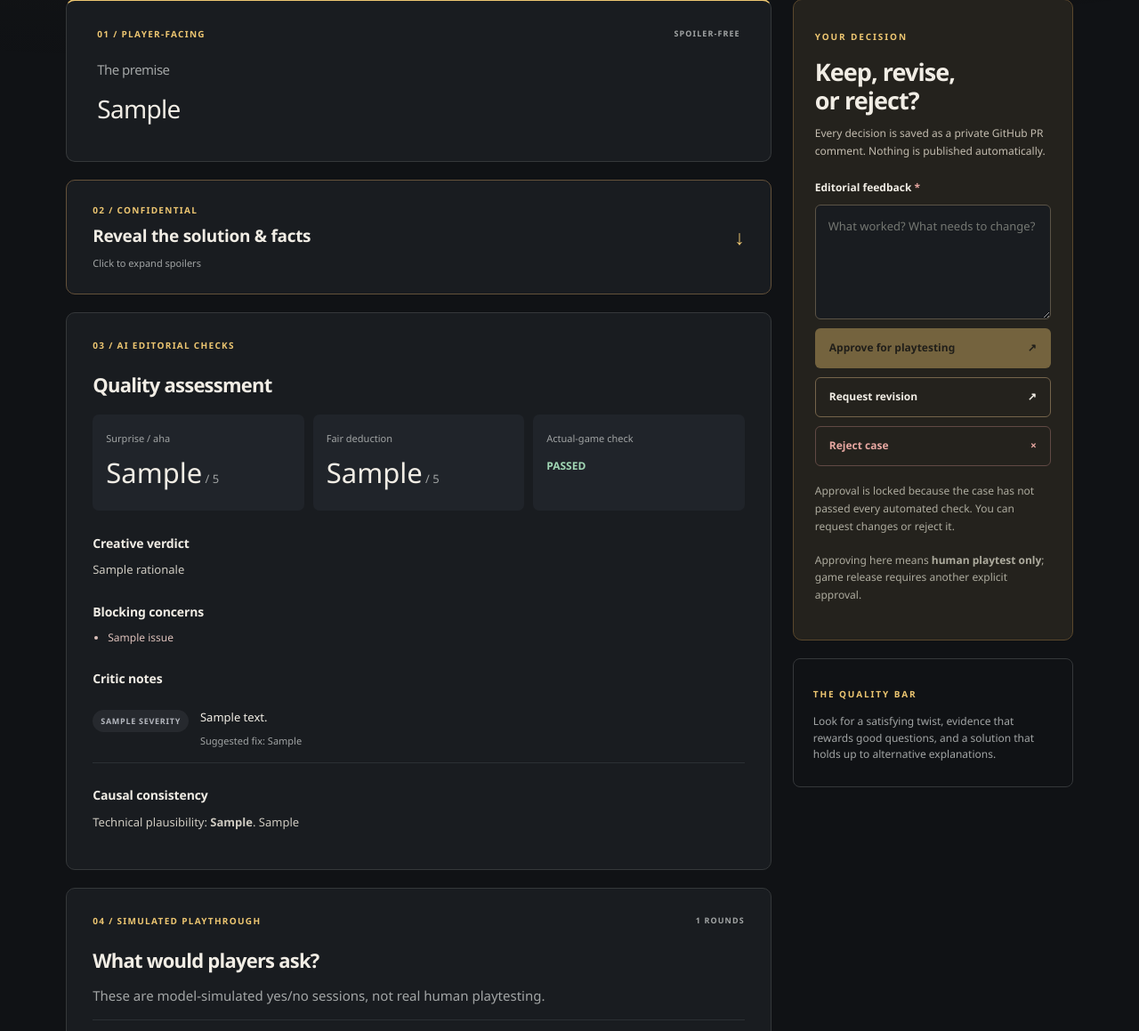
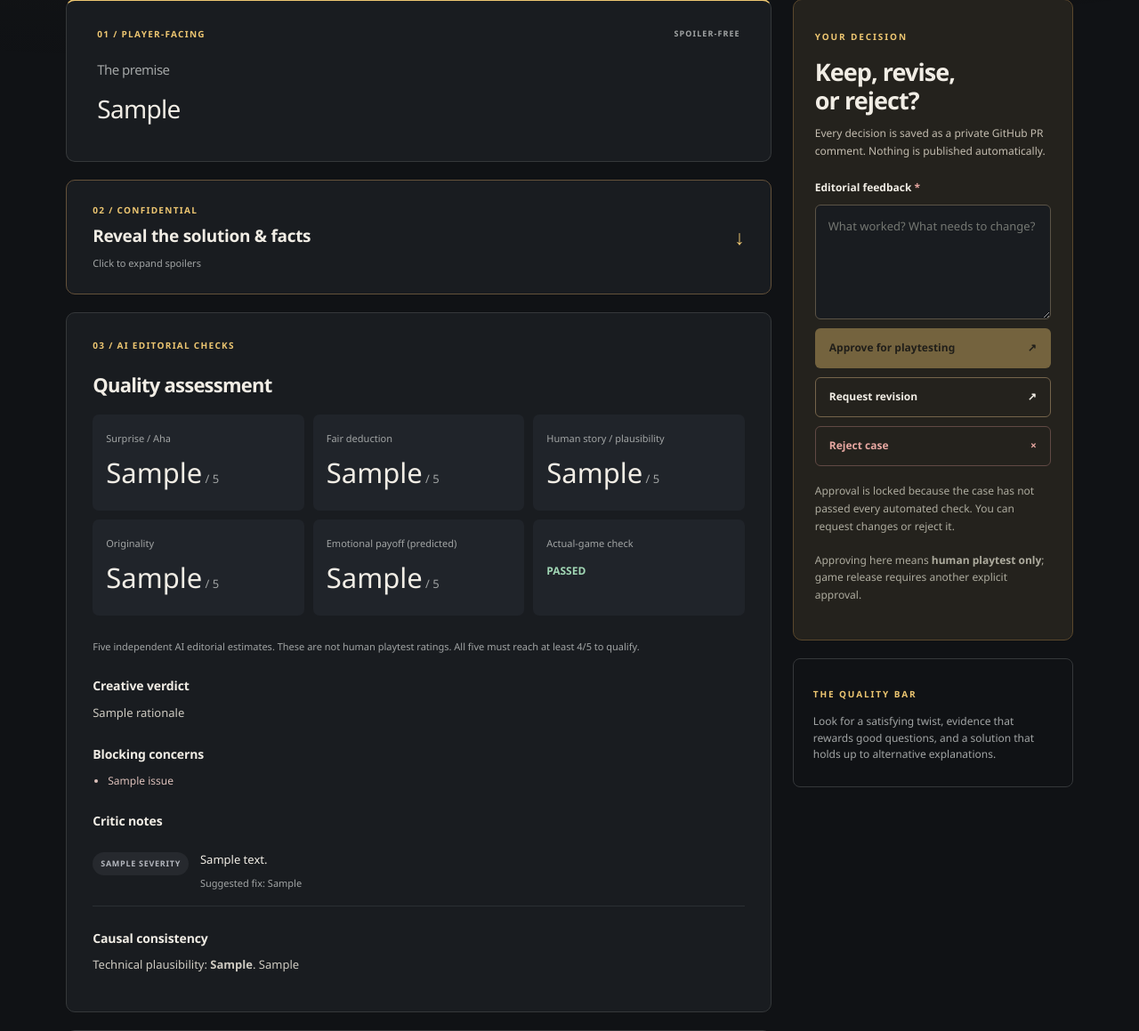
Before and after one commit to hgunta/dark-stories, a FastAPI app: template review_dashboard/templates/case.html in a window 1280 px wide. Shown: the part 343-1502 px from the top of the page at 89% size. Run offline with FastAPI, Linux system fonts and the light colour scheme; the template is opened without the code that fills it: most values are stand-ins (such as "Sample title", 1, 10 or a date in 2020).

Commit message:
feat(review): display all five calibrated quality scores and concept revision history

```diff
--- a/review_dashboard/templates/case.html
+++ b/review_dashboard/templates/case.html
@@ -39,17 +39,34 @@
       <div class="panel-label"><span>03 / AI EDITORIAL CHECKS</span></div>
       <h2>Quality assessment</h2>
       <div class="metrics">
-        <div class="metric"><span>Surprise / aha</span><strong>{{creative.surprise_and_aha if creative else '—'}}<small> / 5</small></strong></div>
-        <div class="metric"><span>Fair deduction</span><strong>{{creative.fairness_and_deducibility if creative else '—'}}<small> / 5</small></strong></div>
-        {% if is_concept %}
-        <div class="metric"><span>Narrative originality</span><strong>{{creative.narrative_originality if creative else '—'}}<small> / 5</small></strong></div>
-        {% else %}
+        <div class="metric"><span>Surprise / Aha</span><strong>{{creative.get('surprise_and_aha', '—')}}<small> / 5</small></strong></div>
+        <div class="metric"><span>Fair deduction</span><strong>{{creative.get('fairness_and_deducibility', '—')}}<small> / 5</small></strong></div>
+        <div class="metric"><span>Human story / plausibility</span><strong>{{creative.get('narrative_depth_and_plausibility', '—')}}<small> / 5</small></strong></div>
+        <div class="metric"><span>Originality</span><strong>{{creative.get('narrative_originality', '—')}}<small> / 5</small></strong></div>
+        <div class="metric"><span>Emotional payoff (predicted)</span><strong>{{creative.get('emotional_satisfaction', '—')}}<small> / 5</small></strong></div>
+        {% if not is_concept %}
         <div class="metric"><span>Actual-game check</span><strong class="metric-label {{'pass' if actual_status == 'passed' else 'warn'}}">{{actual_status|replace('_', ' ')|upper}}</strong></div>
         {% endif %}
       </div>
+      <p class="tiny muted">Five independent AI editorial estimates. These are not human playtest ratings. All five must reach at least 4/5 to qualify.</p>
+      {% if is_concept and report.rubric_version %}<p class="tiny muted">Rubric: {{report.rubric_version}} · {{report.total_ideas_screened}} initial ideas screened</p>{% endif %}
+      {% if is_concept and creative.fatal_flaws %}
+      <h3>Blocking structural problems</h3><ul class="issue-list">{% for flaw in creative.fatal_flaws %}<li>{{flaw|replace('_', ' ')}}</li>{% endfor %}</ul>
+      {% endif %}
       {% if creative and creative.rationale %}<h3>Creative verdict</h3><p class="body-copy">{{creative.rationale}}</p>{% endif %}
       {% if is_concept and creative.issues %}
       <h3>Independent critic concerns</h3><ul class="issue-list">{% for issue in creative.issues %}<li>{{issue}}</li>{% endfor %}</ul>
+      {% endif %}
+      {% if is_concept and report.concept_revisions %}
+      <h3>Iteration history</h3>
+      <p class="muted">Only promising early ideas get revised. Each proposed revision is independently re-scored; the best-scoring version is retained.</p>
+      {% for iteration in report.concept_revisions %}
+      <details class="round-block">
+        <summary><strong>{{'Original concept' if iteration.revision == 0 else 'Revision ' ~ iteration.revision}}</strong><span>{{'Accepted' if iteration.accepted else 'Not adopted'}} · Lowest axis {{[iteration.scores.surprise_and_aha, iteration.scores.fairness_and_deducibility, iteration.scores.narrative_depth_and_plausibility, iteration.scores.narrative_originality, iteration.scores.emotional_satisfaction]|min}} / 5</span></summary>
+        <p class="body-copy">{{iteration.scores.rationale}}</p>
+        {% if iteration.scores.issues %}<ul class="issue-list">{% for concern in iteration.scores.issues %}<li>{{concern}}</li>{% endfor %}</ul>{% endif %}
+      </details>
+      {% endfor %}
       {% endif %}
       {% if latest.story_failures %}<h3>Blocking concerns</h3><ul class="issue-list">{% for issue in latest.story_failures %}<li>{{issue}}</li>{% endfor %}</ul>{% endif %}
       {% if latest.independent_verifier and latest.independent_verifier.issues %}
```
